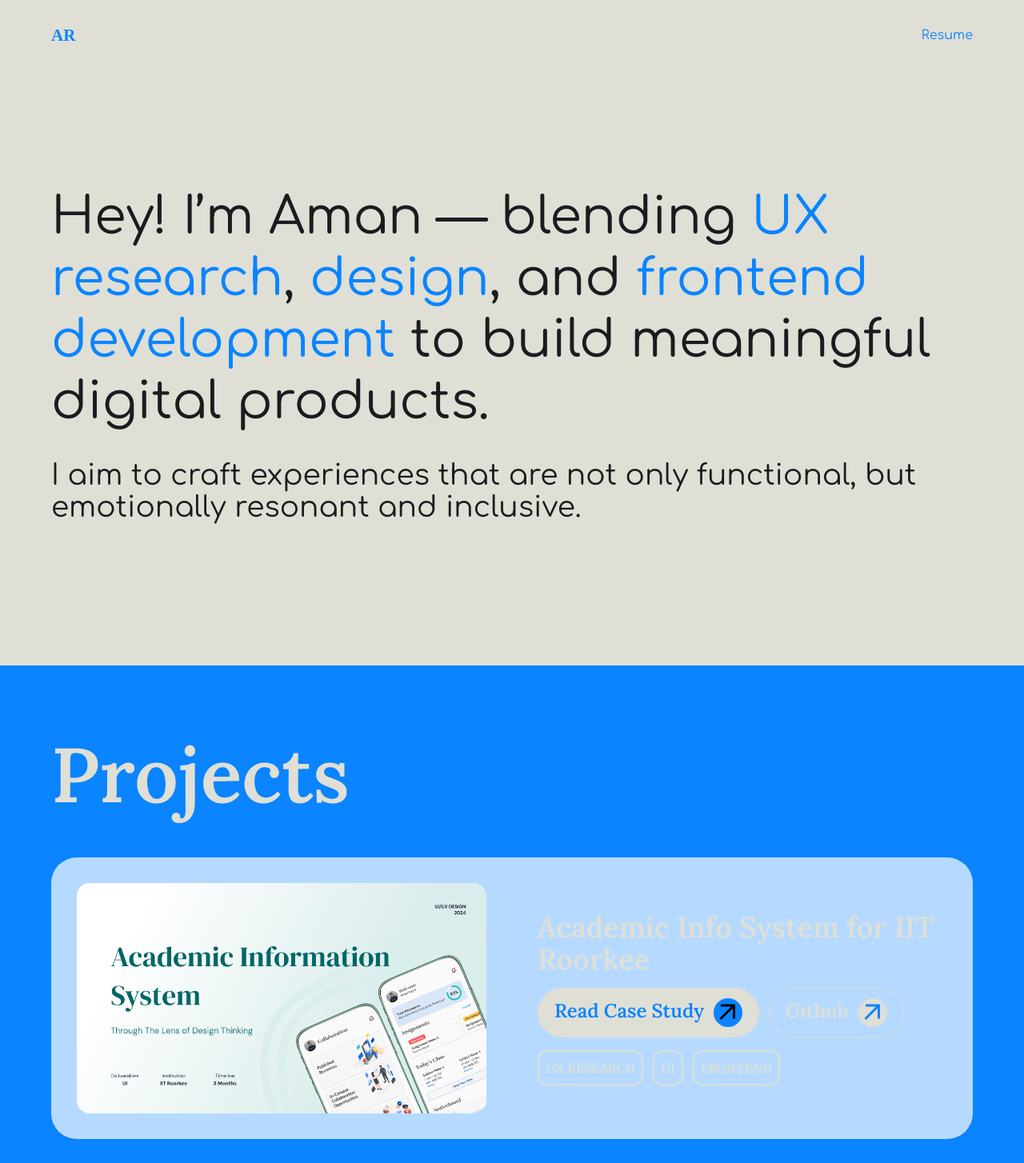
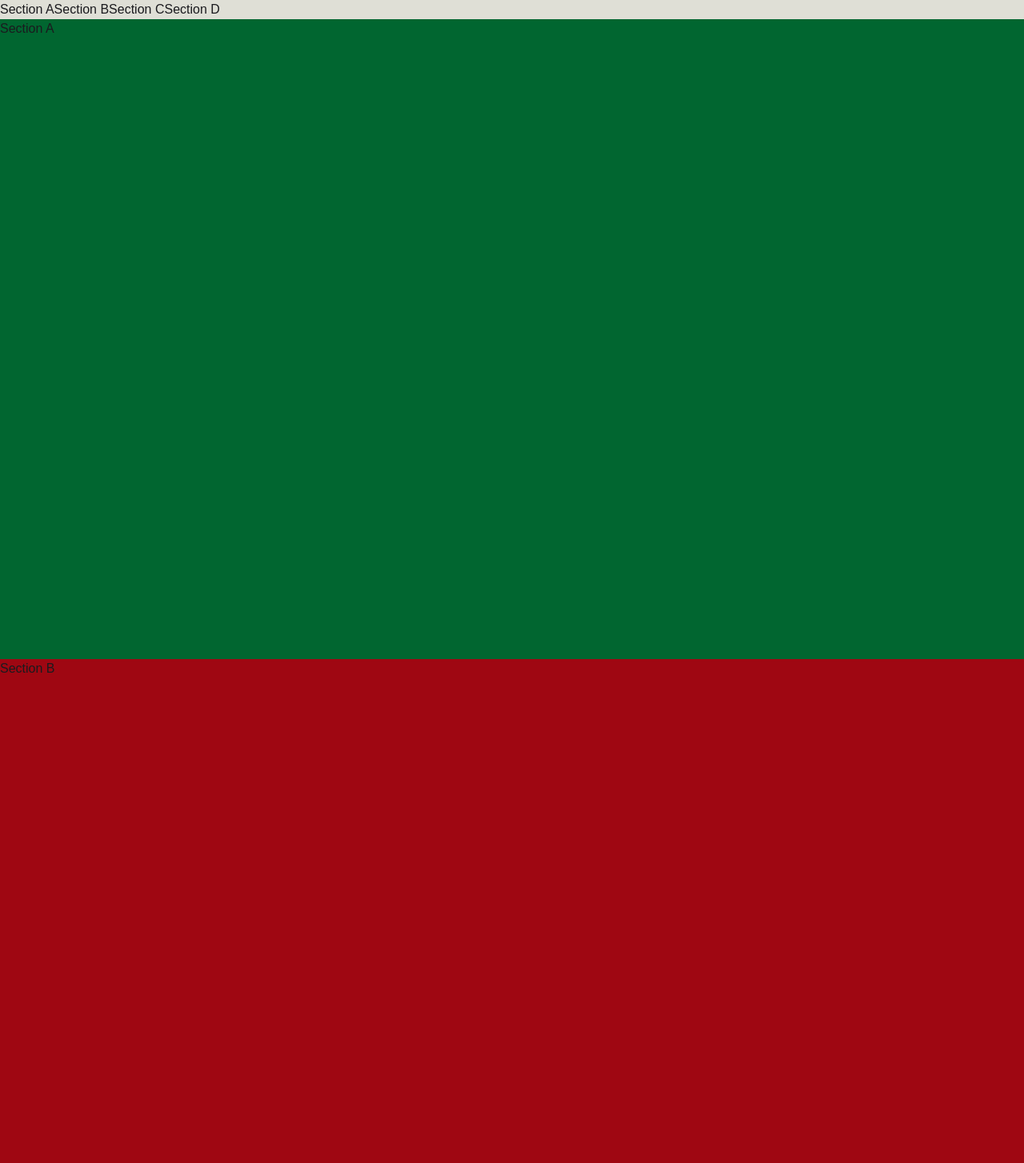
Before and after one commit to 11amanraj/portfolio-april-2025, a Next.js app: page / in a window 1280 px wide. Shown: the top 1454 px of the page at 80% size. Built offline with nearby package versions, Linux system fonts and the light colour scheme.

Commit message:
Added page navigation functionality with smooth scrolling

```diff
--- a/app/Components/CaseStudy/CaseStudy.tsx
+++ b/app/Components/CaseStudy/CaseStudy.tsx
@@ -1,8 +1,15 @@
 import React from 'react'
+import PageNavigation from './PageNavigation'
 
 const CaseStudy = () => {
   return (
-    <div>CaseStudy</div>
+    <div>
+        <PageNavigation />
+        <section id='section-a' className='h-screen w-full bg-green-800'>Section A</section>
+        <section id='section-b' className='h-screen w-full bg-red-800'>Section B</section>
+        <section id='section-c' className='h-screen w-full bg-black'>Section C</section>
+        <section id='section-d' className='h-screen w-full bg-blue-800'>Section D</section>
+    </div>
   )
 }
 
--- a/app/Components/CaseStudy/PageNavigation.tsx
+++ b/app/Components/CaseStudy/PageNavigation.tsx
@@ -2,7 +2,12 @@ import React from 'react'
 
 const PageNavigation = () => {
   return (
-    <div>PageNavigation</div>
+    <div>
+        <a href='#section-a'>Section A</a>
+        <a href='#section-b'>Section B</a>
+        <a href='#section-c'>Section C</a>
+        <a href='#section-d'>Section D</a>
+    </div>
   )
 }
 
--- a/app/globals.css
+++ b/app/globals.css
@@ -39,3 +39,7 @@ body {
   color: var(--foreground);
   font-family: Arial, Helvetica, sans-serif;
 }
+
+html {
+  scroll-behavior: smooth;
+}
--- a/app/layout.tsx
+++ b/app/layout.tsx
@@ -18,9 +18,9 @@ export default function RootLayout({
       <body
         className="antialiased min-h-screen"
       >
-        <NavBar />
+        {/* <NavBar /> */}
         {children}
-        <Footer />
+        {/* <Footer /> */}
       </body>
     </html>
   );
--- a/app/page.tsx
+++ b/app/page.tsx
@@ -1,11 +1,13 @@
 import ProjectsList from "./Components/Project/ProjectsList";
 import HeroSection from './Components/Hero/HeroSection';
+import CaseStudy from "./Components/CaseStudy/CaseStudy";
 
 export default function Home() {
   return (
     <div className="flex flex-col gap-8 overflow-y-scroll snap-y snap-mandatory">
-      <HeroSection />
-      <ProjectsList />
+      <CaseStudy />
+      {/* <HeroSection />
+      <ProjectsList /> */}
     </div>
   );
 }
```
